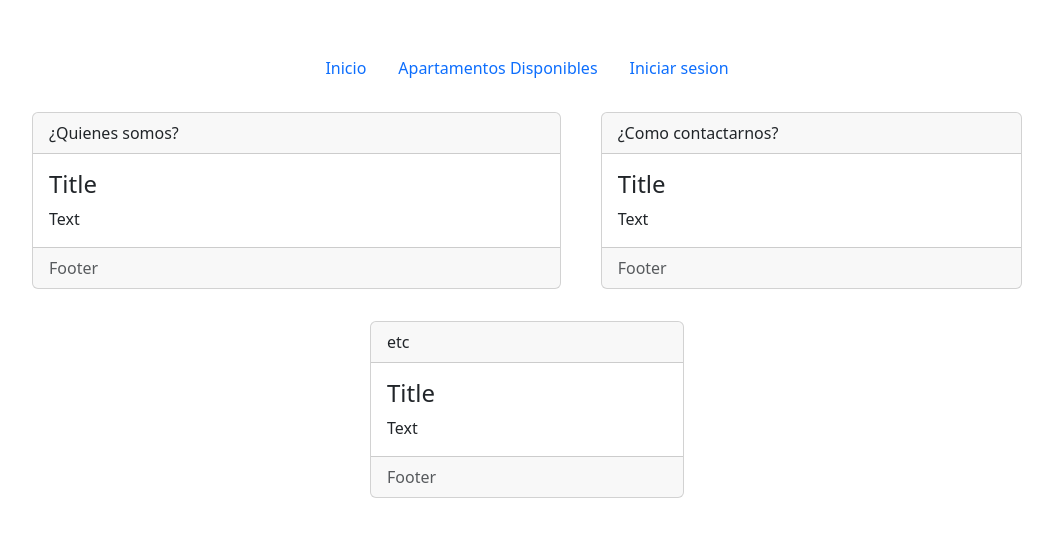
After one commit to FIELDGUITAR2/ProyectoPeterHector, a PHP site: page /presentacion/inicio.php in a window 1280 px wide. The commit adds this page. Shown: the top 537 px of the page, without its empty margins (113-1166 px from the left). Run offline with PHP 8.4, Linux system fonts and the light colour scheme.

Commit message:
Inicio agregado

```diff
--- /dev/null
+++ b/presentacion/Extremos/Cabeza.php
@@ -0,0 +1,20 @@
+<!doctype html>
+<html lang="en">
+
+<head>
+    <title>Vive la vida loca</title>
+    <!-- Required meta tags -->
+    <meta charset="utf-8" />
+    <meta name="viewport" content="width=device-width, initial-scale=1, shrink-to-fit=no" />
+
+    <!-- Bootstrap CSS v5.2.1 -->
+    <link href="https://cdn.jsdelivr.net/npm/bootstrap@5.3.2/dist/css/bootstrap.min.css" rel="stylesheet"
+        integrity="sha384-T3c6CoIi6uLrA9TneNEoa7RxnatzjcDSCmG1MXxSR1GAsXEV/Dwwykc2MPK8M2HN" crossorigin="anonymous" />
+</head>
+
+<body>
+    <nav class="nav justify-content-center mt-5 mb-3">
+        <a class="nav-link active" href="?pid=<?php echo base64_encode("presentacion/inicio.php") ?>" aria-current="page">Inicio</a>
+        <a class="nav-link" href="?pid=<?php echo base64_encode("presentacion/InicioPropietarios.php") ?>">Apartamentos Disponibles</a>
+        <a class="nav-link" href="?pid=<?php echo base64_encode("presentacion/Autenticar.php") ?>">Iniciar sesion</a>
+    </nav>
--- /dev/null
+++ b/presentacion/Extremos/Pie.php
@@ -0,0 +1,10 @@
+<script src="https://cdn.jsdelivr.net/npm/@popperjs/core@2.11.8/dist/umd/popper.min.js"
+    integrity="sha384-I7E8VVD/ismYTF4hNIPjVp/Zjvgyol6VFvRkX/vR+Vc4jQkC+hVqc2pM8ODewa9r"
+    crossorigin="anonymous"></script>
+
+<script src="https://cdn.jsdelivr.net/npm/bootstrap@5.3.2/dist/js/bootstrap.min.js"
+    integrity="sha384-BBtl+eGJRgqQAUMxJ7pMwbEyER4l1g+O15P+16Ep7Q9Q+zqX6gSbd85u4mG4QzX+"
+    crossorigin="anonymous"></script>
+</body>
+
+</html>
--- /dev/null
+++ b/presentacion/inicio.php
@@ -0,0 +1,47 @@
+<?php
+include("Extremos/Cabeza.php");
+?>
+
+<div class="container-flex">
+    <div class="row justify-content-center align-items-center g-2">
+        <div class="col-5 m-3">
+            <div class="card">
+                <div class="card-header">¿Quienes somos?</div>
+                <div class="card-body">
+                    <h4 class="card-title">Title</h4>
+                    <p class="card-text">Text</p>
+                </div>
+                <div class="card-footer text-muted">Footer</div>
+            </div>
+
+        </div>
+        <div class="col-4 m-3">
+            <div class="card">
+                <div class="card-header">¿Como contactarnos?</div>
+                <div class="card-body">
+                    <h4 class="card-title">Title</h4>
+                    <p class="card-text">Text</p>
+                </div>
+                <div class="card-footer text-muted">Footer</div>
+            </div>
+
+        </div>
+        <div class="col-3 m-3">
+            <div class="card">
+                <div class="card-header">etc</div>
+                <div class="card-body">
+                    <h4 class="card-title">Title</h4>
+                    <p class="card-text">Text</p>
+                </div>
+                <div class="card-footer text-muted">Footer</div>
+            </div>
+
+        </div>
+    </div>
+
+</div>
+
+
+<?php
+include("Extremos/Pie.php");
+?>
```
Also changed, not shown: index.php (+10 -9 lines), presentacion/InicioPropietarios.php (added, +22 -0 lines), logica/Cuenta.php (deleted), logica/Pago.php (deleted).
